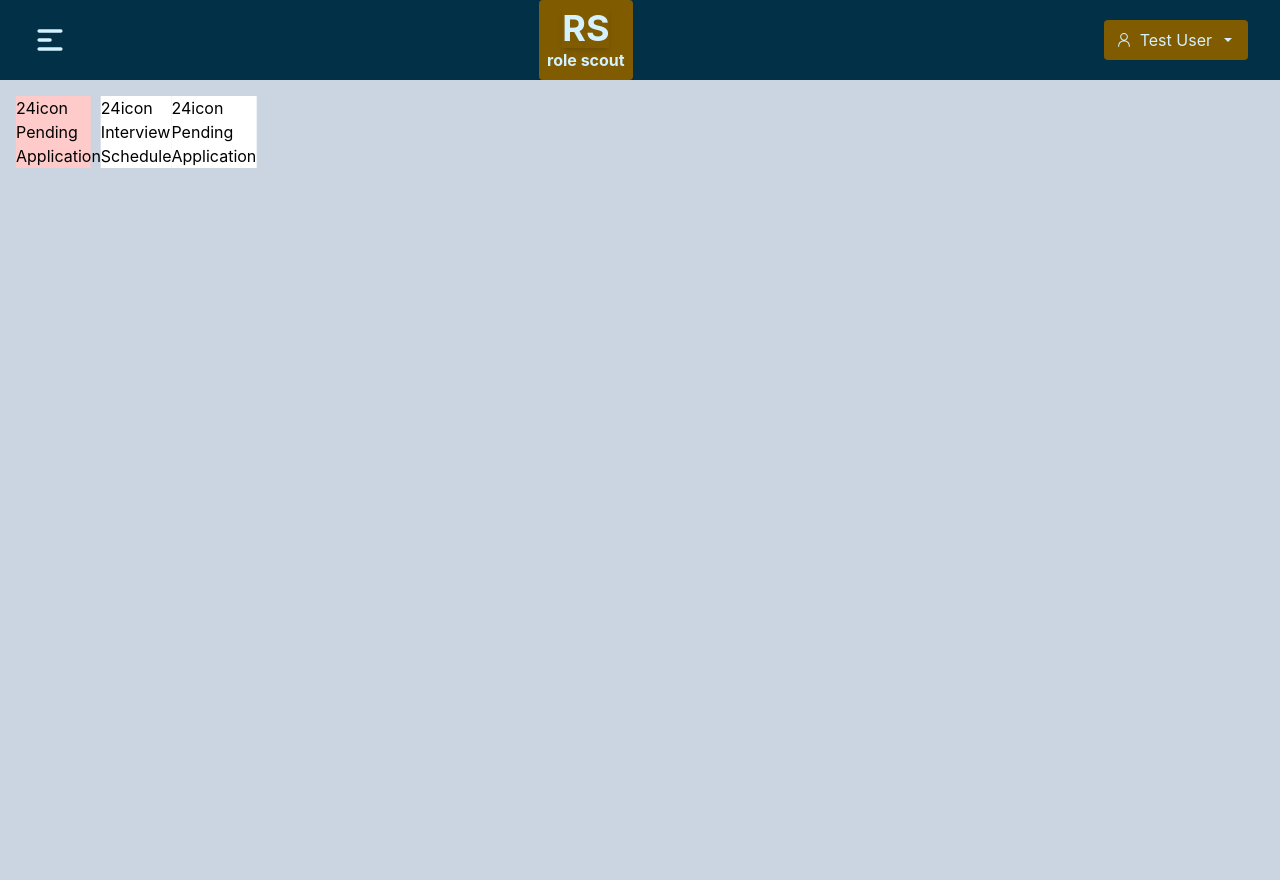
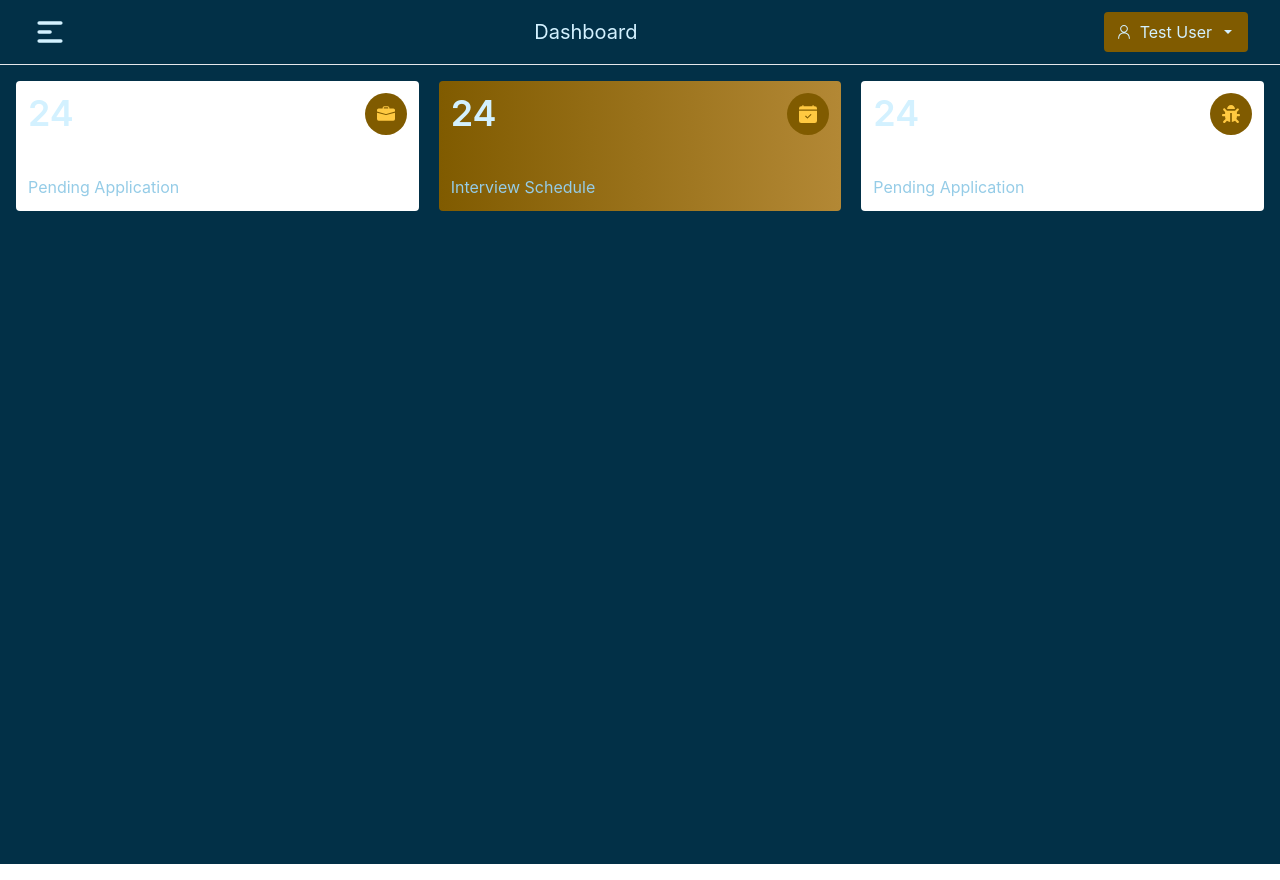
Before and after one commit to S-Abdullahi/role-scout, a React (Create React App) app: page /dashboard in a window 1280 px wide. Built offline with nearby package versions, Linux system fonts and the light colour scheme.

Commit message:
dashboard cards

```diff
--- a/src/components/SideBar.js
+++ b/src/components/SideBar.js
@@ -34,10 +34,10 @@ const SideBar = () => {
   const [item, setItem] = useState('Stats')
   return (
     <div
-      className={`bg-[--bg-main] pl-3 md:pl-8 py-8  col-span-6 md:col-span-2 ${
+      className={`bg-[--bg-main] pl-3 md:pl-8 py-8 ${
         openSideBar
-          ? "translate-x-0 transition-all duration-300"
-          : "-translate-x-full transition-all duration-300"
+          ? " transition-all duration-300 col-span-2"
+          : " transition-all duration-300 hidden"
       } transition ease-linear duration-300`}
     >
       {/* <Logo /> */}
@@ -49,7 +49,7 @@ const SideBar = () => {
               <li
                 key={title}
                 onClick={()=>setItem(title)}
-                className={`mb-5 p-2 text-[--text-active] ${item === title && 'bg-[--text-inactive] text-[--bg-main]'} hover:bg-[--text-inactive] hover:text-[--bg-main] transition-all ease-linear duration-300`}
+                className={`mb-5 p-2 text-[--text-active] ${item === title && 'bg-[--bg-card] text-[--bg-main]'} hover:bg-[--bg-card] hover:text-[--bg-main] transition-all ease-linear duration-300`}
               >
                 <Link to={url} className="flex items-center gap-2 text-lg">
                   {icon} {title}
--- a/src/pages/Home.js
+++ b/src/pages/Home.js
@@ -1,30 +1,44 @@
 import React from "react";
+import { BsFillCalendarCheckFill, BsBriefcaseFill } from "react-icons/bs";
+import {FaBug} from 'react-icons/fa'
 
 const Home = () => {
   return (
-      <div className=" flex w-full bg-red-200">
-        <div className="  md:col-span-4">
-          <div className="flex">
-            <span>24</span>
-            <span>icon</span>
+    <div className="grid grid-cols-12 gap-5">
+      <div className="md:col-span-4 bg-white p-3 rounded bg-[--bg-card]">
+        <div className="flex justify-between mb-10">
+          <span className="text-4xl font-semibold text-[--text-active]">
+            24
+          </span>
+          <div className="bg-[--bg-icon] rounded-full flex justify-center items-center p-3">
+            <BsBriefcaseFill className="text-lg text-[--card-title]" />
           </div>
-          <p>Pending Application</p>
         </div>
-        <div className="bg-white md:col-span-4">
-          <div className="flex">
-            <span>24</span>
-            <span>icon</span>
+        <p className="text-[--text-inactive]">Pending Application</p>
+      </div>
+      <div className=" md:col-span-4 bg-gradient-to-r from-[--bg-icon] to-[--card-hover] p-3 rounded">
+        <div className="flex justify-between mb-10">
+          <span className="text-4xl font-semibold text-[--text-active]">
+            24
+          </span>
+          <div className="rounded-full flex justify-center items-center p-3 bg-[--bg-icon]">
+            <BsFillCalendarCheckFill className="text-lg text-[--card-title]"/>
           </div>
-          <p>Interview Schedule</p>
         </div>
-        <div className="bg-white md:col-span-4">
-          <div className="flex">
-            <span>24</span>
-            <span>icon</span>
+        <p className="text-[--text-inactive]">Interview Schedule</p>
+      </div>
+      <div className=" md:col-span-4 bg-white p-3 rounded bg-[--bg-card]">
+        <div className="flex justify-between mb-10">
+          <span className="text-4xl font-semibold text-[--text-active]">
+            24
+          </span>
+          <div className="bg-[--bg-icon] rounded-full flex justify-center items-center p-3">
+            <FaBug className="text-[--card-title] text-lg"/>
           </div>
-          <p>Pending Application</p>
         </div>
+        <p className="text-[--text-inactive]">Pending Application</p>
       </div>
+    </div>
   );
 };
 
--- a/src/pages/SharedHeader.js
+++ b/src/pages/SharedHeader.js
@@ -11,12 +11,13 @@ const SharedHeader = () => {
   const { openSideBar, openSideSlider } = useMainContext();
   return (
     <React.Fragment>
-      <div className="flex items-center justify-between bg-[--bg-main] text-[--text-active] px-8 col-start-1 col-end-[-1] ">
+      <div className="flex items-center justify-between bg-[--bg-main] text-[--text-active] px-8 py-3 col-start-1 col-end-[-1] ">
         <div>
           <HiMenuAlt1 className="text-4xl cursor-pointer" onClick={() => openSideSlider()} />
         </div>
         <div>
-          <Logo />
+          {/* <Logo /> */}
+          <p  className="text-xl">Dashboard</p>
         </div>
         <div>
           <button className="flex items-center gap-2 bg-[--bg-icon] rounded px-3 py-2">
@@ -28,9 +29,7 @@ const SharedHeader = () => {
         <SideBar />
         {/* <SideBar /> */}
         <div
-          className={`p-4 ${
-            openSideBar ? "translate-x-0" : "-translate-x-[200%]"
-          } transition ease-linear duration-300`}
+          className={`p-4 bg-[--bg-main] border-t col ${openSideBar ? 'col-span-10' : 'col-span-12' }`}
         >
           <Outlet />
         </div>
```
